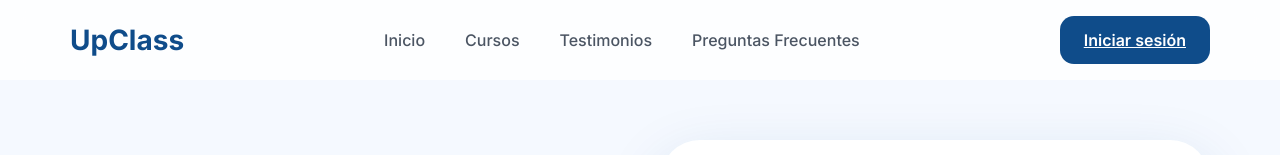
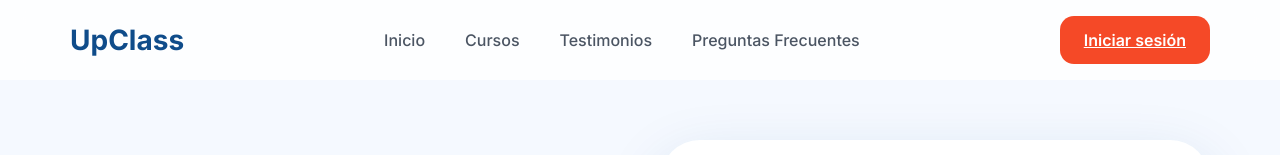
Before and after one commit to ByteForce6/UpClass, a React (Vite) app: page /home in a window 1280 px wide. Shown: the top 155 px of the page. Built offline with nearby package versions, Linux system fonts and the light colour scheme.

Commit message:
Update home.css

```diff
--- a/src/Styles/home.css
+++ b/src/Styles/home.css
@@ -62,17 +62,12 @@ body{
 
 .home-login-btn{
   border:none;
-  background:#0F4C8A;
+  background:#F54927;
   color:white;
-
   padding:14px 24px;
-
   border-radius:14px;
-
   font-weight:600;
-
   cursor:pointer;
-
   transition:0.3s;
 }
 
```
